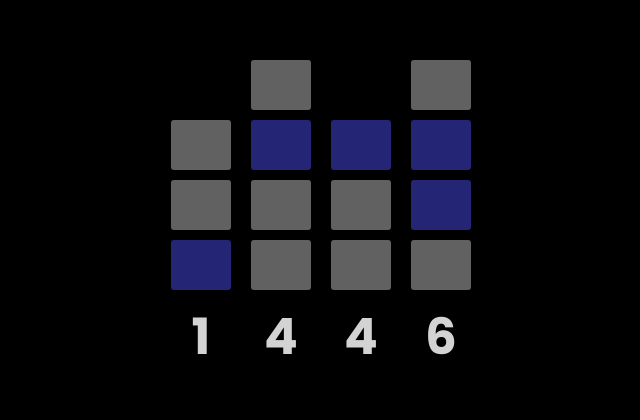
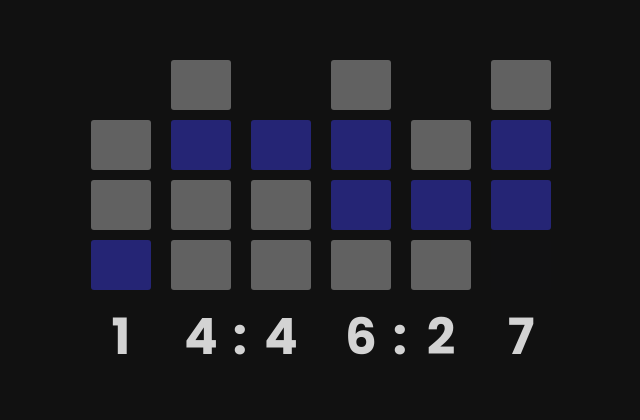
Before and after one commit to Carlosmax1/bcd-clock, a plain HTML site: page index.html in a window 1280 px wide. Shown: the part 183-603 px from the top of the page, without its empty margins (319-959 px from the left). Drawn offline with Linux system fonts and the light colour scheme.

Commit message:
criação dos segundos
criação dos segundos

```diff
--- a/index.html
+++ b/index.html
@@ -43,7 +43,22 @@
             <div class="circle"></div>
             <div class="circle"></div>
             <div class="circle"></div>
-            <div class="MM text-gray text-center text-xl"></div>
+            <div class="MM text-gray text-center text-xl relative"></div>
+          </div>
+        </div>
+        <div class="secs flex gap-2 flex-end">
+          <div class="secs-dozens gap flex-col flex" id="dozens">
+            <div class="circle"></div>
+            <div class="circle"></div>
+            <div class="circle"></div>
+            <div class="S text-gray text-center text-xl"></div>
+          </div>
+          <div class="secs-units gap flex flex-col">
+            <div class="circle"></div>
+            <div class="circle"></div>
+            <div class="circle"></div>
+            <div class="circle"></div>
+            <div class="SS text-gray text-center text-xl"></div>
           </div>
         </div>
       </section>
--- a/script.js
+++ b/script.js
@@ -10,23 +10,35 @@ const minDozensChildren = minDozens.children;
 const minUnits = document.querySelector(".min-units");
 const minUnitsChildren = minUnits.children;
 
+const secsDonzes = document.querySelector(".secs-dozens");
+const secsDonzesChildren = secsDonzes.children;
+
+const secsUnits = document.querySelector(".secs-units");
+const secsUnitsChildren = secsUnits.children;
+
 const H = document.querySelector(".H");
 const HH = document.querySelector(".HH");
 
 const M = document.querySelector(".M");
 const MM = document.querySelector(".MM");
 
+const S = document.querySelector(".S");
+const SS = document.querySelector(".SS");
+
 function changeTime() {
   const data = new Date(Date.now());
   const hrs = data.getHours().toString();
   const min = data.getMinutes().toString().padStart("2", "0");
-  const sec = data.getSeconds();
+  const sec = data.getSeconds().toString().padStart("2", "0");
 
   HH.innerHTML = hrs.charAt(1);
   H.innerHTML = hrs.charAt(0);
 
   M.innerHTML = min.charAt(0);
   MM.innerHTML = min.charAt(1);
+
+  S.innerHTML = sec.charAt(0);
+  SS.innerHTML = sec.charAt(1);
 
   for (let i = 0; i < dozensChildren.length; i++) {
     const bcd = decimalToBCD(hrs.charAt(0));
@@ -66,6 +78,24 @@ function changeTime() {
       minUnitsChildren[i].classList.remove("one", "fade-in");
     }
   }
+
+  for (let i = 0; i < secsDonzesChildren.length; i++) {
+    const bcd = decimalToBCD(sec.charAt(0));
+    if (bcd.split("")[i + 1] === "1") {
+      secsDonzesChildren[i].classList.add("one", "fade-in");
+    } else {
+      secsDonzesChildren[i].classList.remove("one", "fade-in");
+    }
+  }
+
+  for (let i = 0; i < secsUnitsChildren.length; i++) {
+    const bcd = decimalToBCD(sec.charAt(1));
+    if (bcd.split("")[i] === "1") {
+      secsUnitsChildren[i].classList.add("one", "fade-in");
+    } else {
+      secsUnitsChildren[i].classList.remove("one", "fade-in");
+    }
+  }
 }
 
 function decimalToBCD(decimal) {
--- a/style.css
+++ b/style.css
@@ -11,7 +11,7 @@
 
 body {
   height: 100vh;
-  background-color: #000;
+  background-color: #111;
   display: grid;
   place-content: center;
   place-items: center;
@@ -84,7 +84,14 @@ body {
   content: ":";
   position: absolute;
   right: -1.6rem;
-  animation: blink 2s ease-in-out infinite;
+  /* animation: blink 2s ease-in-out infinite; */
+}
+
+.MM::after {
+  content: ":";
+  position: absolute;
+  right: -1.6rem;
+  /* animation: blink 2s ease-in-out infinite; */
 }
 
 .fade-in {
```
